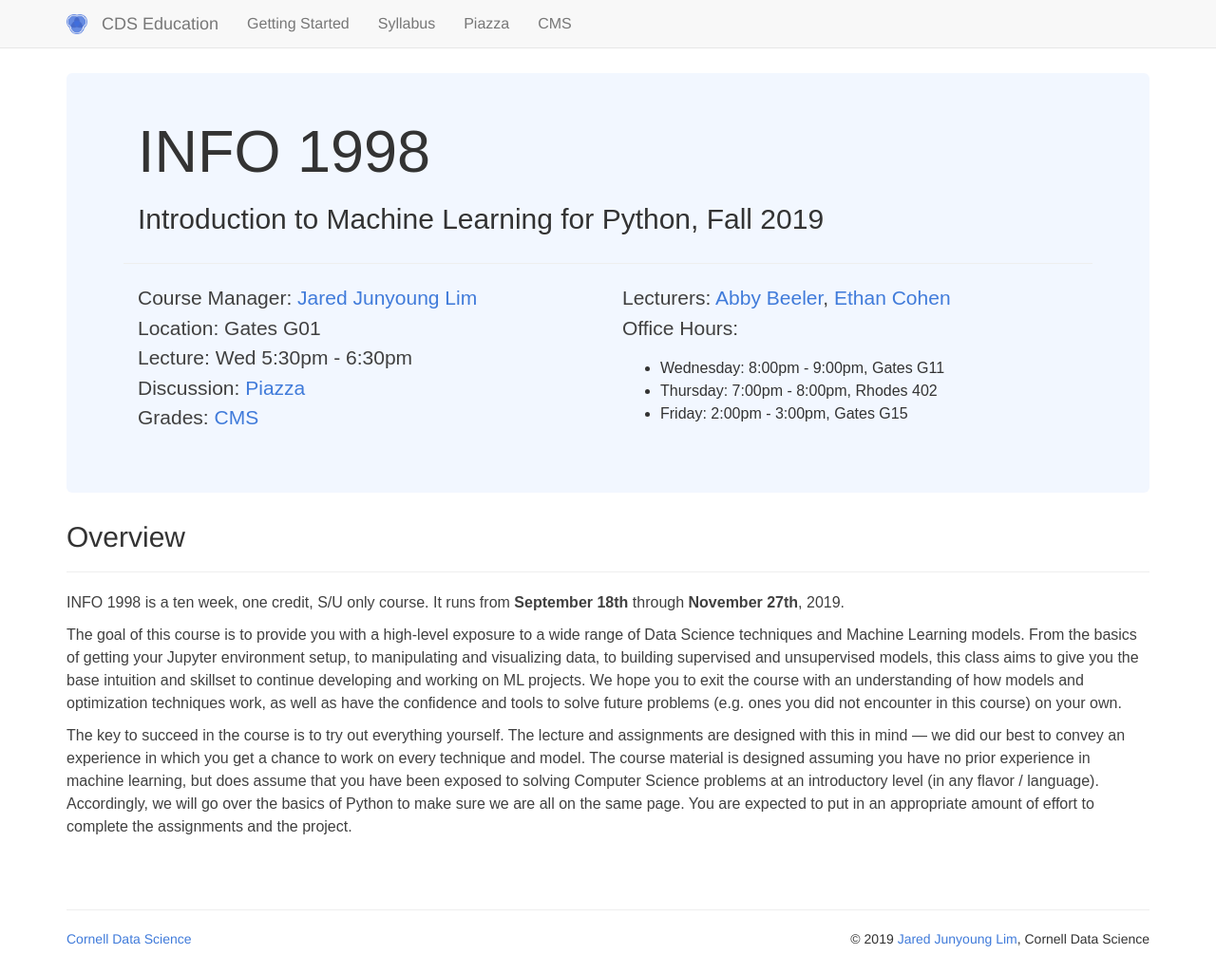
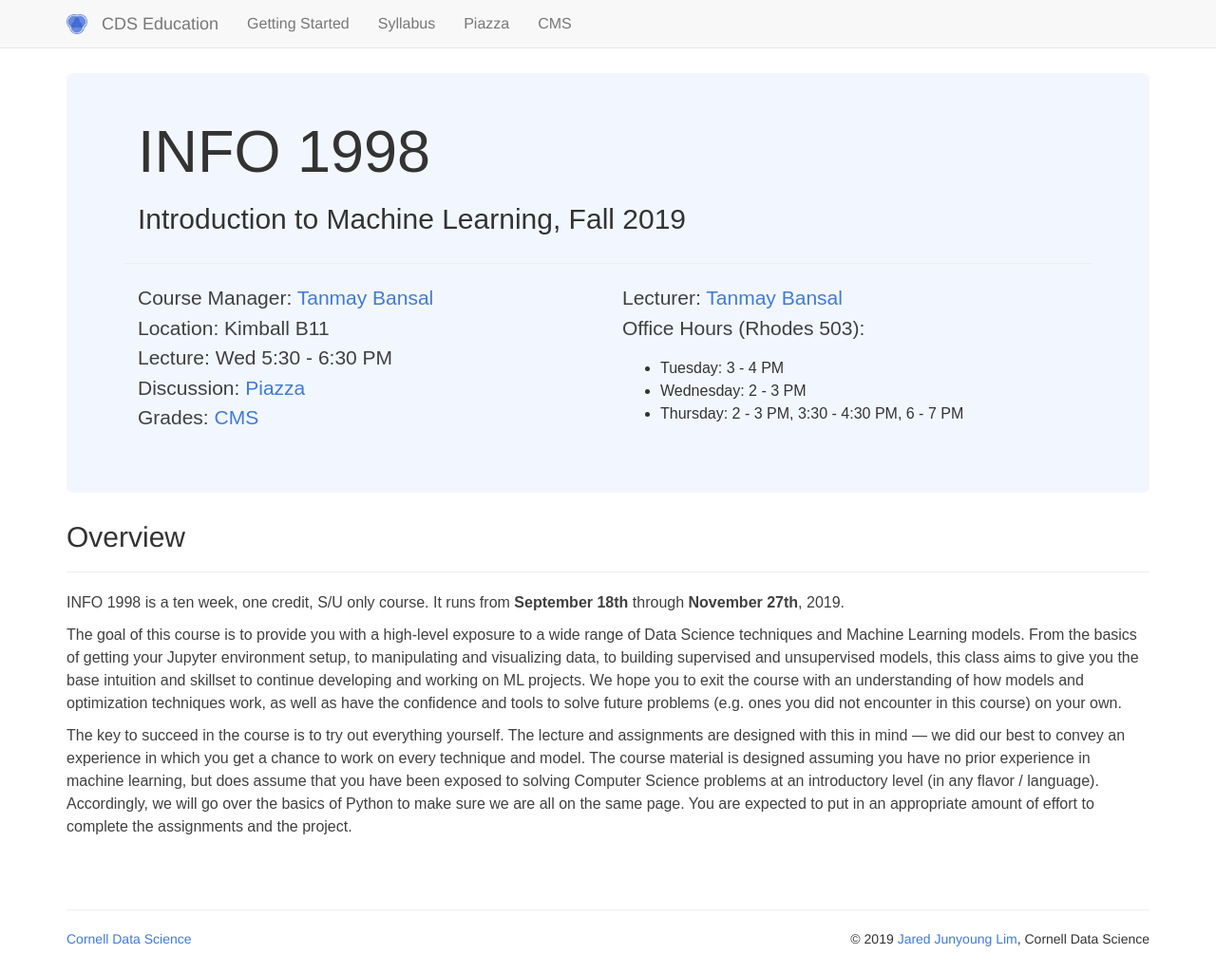
Before and after one commit to CornellDataScience/info1998, a Jekyll site: the page built from index.md, in a window 1280 px wide and 1025 px high. Shown: the whole window at 95% size. Built offline with Jekyll 4.4.1, drawn with Linux system fonts in a browser that asks for light colours.

Commit message:
Update course description

```diff
--- a/_config.yml
+++ b/_config.yml
@@ -16,7 +16,7 @@
 title: INFO 1998
 email: jl3248@cornell.edu
 description: > # this means to ignore newlines until "baseurl:"
-  Introduction to Machine Learning for Python, Fall 2019
+  Introduction to Machine Learning, Fall 2019
 baseurl: "/info1998" # the subpath of your site, e.g. /blog
 url: "cornelldatascience.github.io" # the base hostname & protocol for your site
 plugin:
--- a/_data/navpages.yml
+++ b/_data/navpages.yml
@@ -4,7 +4,7 @@
   #  name: Schedule
 - path: syllabus.md
   name: Syllabus
-- path: https://www.piazza.com/cornell/fall2018/info1998
+- path: https://www.piazza.com/cornell/fall2019/info1998
   name: Piazza
   external: true
 - path: https://cmsx.cs.cornell.edu/
--- a/_includes/core/title.html
+++ b/_includes/core/title.html
@@ -11,21 +11,21 @@
       <hr/>
     <div class="col-xs-5 col-sm-6 col-md-6 col-lg-6">
       <p>
-        Course Manager: <a href="mailto:jl3248@cornell.edu?subject=[INFO 1998]">Jared Junyoung Lim</a><br/>
-        Location: Gates G01<br/>
-        Lecture: Wed 5:30pm - 6:30pm<br/>
-        Discussion: <a href="https://piazza.com/cornell/fall2018/info1998" target="_blank" rel="noopener">Piazza</a><br/>
+        Course Manager: <a href="mailto:tb444@cornell.edu?subject=[INFO 1998]">Tanmay Bansal</a><br/>
+        Location: Kimball B11<br/>
+        Lecture: Wed 5:30 - 6:30 PM<br/>
+        Discussion: <a href="https://piazza.com/cornell/fall2019/info1998" target="_blank" rel="noopener">Piazza</a><br/>
         Grades: <a href="https://cmsx.cs.cornell.edu/" target="_blank" rel="noopener">CMS</a>
       </p>
     </div>
     <div class="col-xs-7 col-sm-6 col-md-6 col-lg-6">
       <p>
-        Lecturers: <a href="mailto:arb379@cornell.edu?subject=[INFO 1998]">Abby Beeler</a>, <a href="mailto:ebc63@cornell.edu?subject=[INFO 1998]">Ethan Cohen</a><br/>
-        Office Hours:
+        Lecturer: <a href="mailto:tb444@cornell.edu?subject=[INFO 1998]">Tanmay Bansal</a><br/>
+        Office Hours (Rhodes 503):
         <ul>
-          <li>Wednesday: 8:00pm - 9:00pm, Gates G11
-          <li>Thursday: 7:00pm - 8:00pm, Rhodes 402
-          <li>Friday: 2:00pm - 3:00pm, Gates G15</li>
+          <li>Tuesday: 3 - 4 PM
+          <li>Wednesday: 2 - 3 PM
+          <li>Thursday: 2 - 3 PM, 3:30 - 4:30 PM, 6 - 7 PM</li>
         </ul>
       </p>
     </div>
```
Also changed, not shown: syllabus.md (+7 -5 lines).
